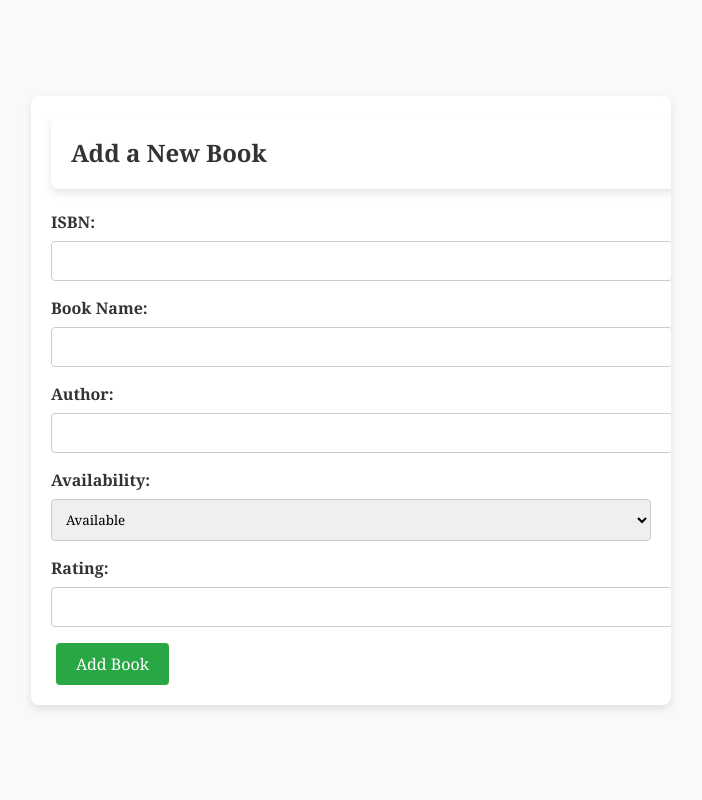
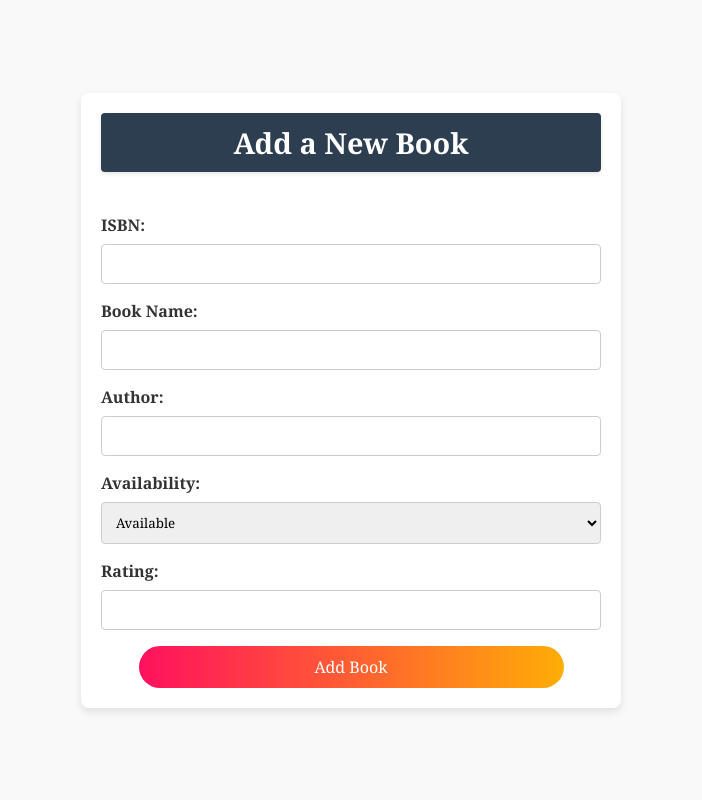
Before and after one commit to Breeshty/The-BookArc, a Flask app: page /add_book in a window 1280 px wide. Shown: the part 73-873 px from the top of the page, without its empty margins (289-991 px from the left). Run offline with Flask 3, Linux system fonts and the light colour scheme.

Commit message:
some css changes

```diff
--- a/static/style.css
+++ b/static/style.css
@@ -24,6 +24,7 @@
     box-shadow: 0 4px 8px rgb(0, 0, 0);
     overflow: hidden;
 }
+
 
 .button-box{
     width: 220px;
@@ -352,33 +353,37 @@ header h1 a {
     justify-content: center; /* Centers horizontally */
     align-items: center; /* Centers vertically */
     height: 100vh; /* Full viewport height */
-    background-color: #f9f9f9;
+    background-color: #f9f9f9; /* Matches lend book section background */
 }
-
 
 .add-book-form {
     width: 100%;
-    max-width: 600px; /* Limits the maximum width of the form */
+    max-width: 500px; /* Matches the width of the lend-book form */
     padding: 20px;
     background-color: white;
-    border-radius: 8px;
-    box-shadow: 0 4px 8px rgba(0, 0, 0, 0.1);
+    border-radius: 8px; /* Consistent rounded corners */
+    box-shadow: 0 4px 8px rgba(0, 0, 0, 0.1); /* Matches lend-book form shadow */
     text-align: left;
-    position: relative; /* Keeps elements contained */
-    overflow: hidden;
 }
+
+/* Form Header */
 .add-book-form header {
     text-align: center; /* Centers the header text */
-    font-size: 1.8rem; /* Makes the header text slightly larger */
+    font-size: 1.8rem; /* Matches the header text size */
     font-weight: bold; /* Ensures the text is bold */
-    color: #333; /* Dark gray for better readability */
+    color: white; /* Matches the white text of the 'Lend a Book' header */
     margin: 0 0 20px; /* Adds space below the header */
-    padding: 0;
+    padding: 10px; /* Adds padding inside the header */
+    background-color: #2c3e50; /* Dark blue/gray background similar to 'Lend a Book' */
+    border-radius: 4px; /* Rounds the corners */
+    box-shadow: 0 2px 4px rgba(0, 0, 0, 0.1); /* Adds subtle shadow for depth */
 }
+
+/* Input Fields */
 .add-book-form label {
     display: block;
     margin-bottom: 8px;
-    font-weight: bold;
+    font-weight: bold; /* Bold labels for consistency */
 }
 
 .add-book-form input,
@@ -388,21 +393,25 @@ header h1 a {
     padding: 10px;
     margin-bottom: 16px;
     border: 1px solid #ccc;
-    border-radius: 4px;
+    border-radius: 4px; /* Matches lend-book input style */
+    box-sizing: border-box; /* Ensures padding is included in width */
 }
 
+/* Save Button */
 .save-btn {
-    background-color: #28a745; /* Green */
-    color: white;
-    font-size: 16px;
-    padding: 10px 20px;
-    border: none;
-    border-radius: 4px;
+    width: 85%;
+    padding: 10px 30px;
     cursor: pointer;
+    display: block;
+    margin: auto;
+    background: linear-gradient(to right, #ff105f, #ffad06);
+    border: 0;
+    outline: none;
+    border-radius: 30px;
 }
 
 .save-btn:hover {
-    background-color: #218838;
+    background-color: linear-gradient(to right, #ff105f, #ffad06);
 }
 
 .delete-btn {
@@ -467,15 +476,18 @@ header h1 a {
 
 /* Submit Button */
 .submit-btn {
-    background-color: #28a745; /* Green */
+    width: 85%;
+    padding: 10px 30px;
+    cursor: pointer;
+    display: block;
+    margin: auto;
     color: white;
-    font-size: 16px;
-    padding: 10px 20px;
-    border: none;
-    border-radius: 4px;
-    cursor: pointer;
+    background: linear-gradient(to right, #ff105f, #ffad06);
+    border: 0;
+    outline: none;
+    border-radius: 30px;
 }
 
 .submit-btn:hover {
-    background-color: #218838; /* Darker green on hover */
+    background-color: linear-gradient(to right, #ff105f, #ffad06);
 }
--- a/templates/add_book.html
+++ b/templates/add_book.html
@@ -13,7 +13,9 @@
     <main>
       <section class="add-book-section">
         <form action="/add_book" method="POST" class="add-book-form">
-          <h2 class="add-book-form header">Add a New Book</h2>
+          <div class="form-header">
+            <header>Add a New Book</header>
+          </div>
           <br />
           <label for="isbn">ISBN:</label>
           <input type="text" id="isbn" name="isbn" required />
```
